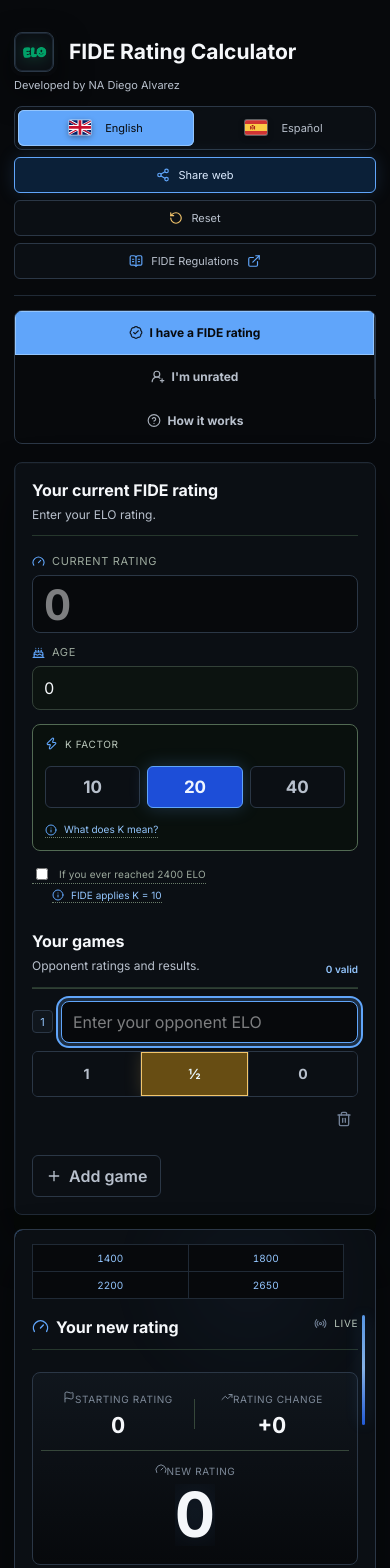
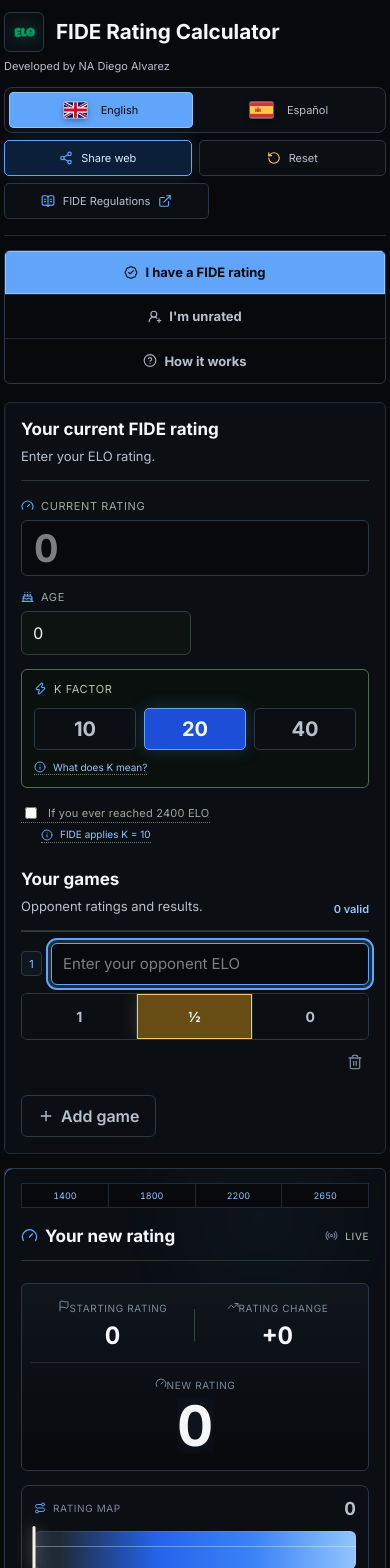
Before and after one commit to zetachess/FIDE-Rating-Calculator, a React (Vite) app: page / in a window 390 px wide. Shown: the top 1568 px of the page. Built offline with nearby package versions, Linux system fonts and the light colour scheme.

Commit message:
Improve mobile responsive layout

```diff
--- a/src/colors.css
+++ b/src/colors.css
@@ -492,3 +492,74 @@
       radial-gradient(340px 220px at 70% 38%, rgba(147,197,253,.045), transparent 74%);
   }
 }
+
+/* Mobile product pass: compact, app-like, no oversized controls. */
+@media(max-width:900px){
+  .app{padding:12px 6px 28px;max-width:100%}
+  header{padding:0 0 16px;margin-bottom:14px;gap:12px}
+  .brand{gap:12px}
+  .mark{width:40px;height:40px;border-radius:6px;box-shadow:none}
+  .mark img{width:27px;height:27px}
+  .brand h1{font-size:clamp(20px,5.3vw,25px);line-height:1.08}
+  header p{font-size:11px;margin-top:7px;color:#B8C0CC}
+  .header-actions{display:grid!important;grid-template-columns:1fr 1fr;gap:7px;width:100%}
+  .language-switch{grid-column:1 / -1;width:100%;display:grid;grid-template-columns:1fr 1fr;padding:4px;gap:4px}
+  .language-switch button{height:34px;border-radius:5px;font-size:11px}
+  .language-switch .flag{width:23px;height:16px}
+  .header-actions button,.header-actions a{min-height:36px;justify-content:center;border-radius:5px;padding:8px 10px;font-size:11px}
+  .header-actions a{grid-column:1 / -1;max-width:205px}
+  .mode-tabs{margin-bottom:18px;border-radius:6px;padding:0;overflow:hidden}
+  .mode-tabs button{height:44px;font-size:13px;border-right:0;border-bottom:1px solid #202A36}
+  .mode-tabs button:last-child{border-bottom:0}
+  .workspace{grid-template-columns:1fr!important}
+  .input-panel,.result-panel,.wide-panel{padding:18px;border-radius:6px;box-shadow:none}
+  .section-title,.games-title,.result-title,.wide-title{padding-bottom:14px}
+  h2{font-size:17px}
+  .section-title p,.games-title p{font-size:13px;margin-top:8px}
+  .hero-input{margin:18px 0 14px}
+  .hero-input span,label>span,.k>span{font-size:11px;letter-spacing:.055em}
+  .hero-input input{height:56px;border-radius:6px;font-size:38px;padding:0 12px}
+  .info-grid{gap:14px}
+  .info-grid input{height:44px;border-radius:6px}
+  .info-grid>label:first-child{max-width:170px}
+  .info-grid>.k{padding:12px;border-radius:6px;gap:12px}
+  .k-toggle{grid-template-columns:repeat(3,1fr);gap:8px;width:100%}
+  .k-toggle button{height:42px;border-radius:5px;font-size:20px}
+  .k-help{font-size:10px}
+  .reached-block{gap:4px;margin-top:2px}
+  .reached-block>.check span{font-size:11px}
+  .games-title{margin-top:26px;align-items:end}
+  .games-title>span{font-size:11px}
+  .game-head{display:none!important}
+  .game-row{grid-template-columns:1fr;gap:8px;padding:11px 0}
+  .number-field{gap:9px}
+  .number-field span{width:21px;height:25px;border-radius:4px;flex:0 0 auto}
+  .number-field input{height:42px;border-radius:6px;font-size:15px}
+  .result-toggle{width:100%;grid-template-columns:repeat(3,1fr);border-radius:6px}
+  .result-toggle button{height:45px;font-size:14px}
+  .icon-button{justify-self:end;margin-top:0}
+  .add{height:42px;border-radius:6px;margin-top:8px;padding:0 16px;font-size:16px}
+  .result-grid{padding:16px 8px;border-radius:6px}
+  .result-grid{grid-template-columns:1fr 1fr}
+  .metric.focal{grid-column:1 / -1;border-top:1px solid #202A36;margin-top:12px;padding-top:14px}
+  .metric:nth-child(2):after{display:none}
+  .metric strong{font-size:24px}
+  .metric.focal strong{font-size:56px}
+  .rating-tape,.rating-gauge{margin-right:0}
+  .spectrum-rail{display:none}
+  .chart-grid{gap:10px}
+  .chart-card{border-radius:6px;padding:12px}
+}
+
+@media(max-width:520px){
+  .app{padding-left:4px;padding-right:4px}
+  .header-actions{grid-template-columns:1fr 1fr!important}
+  .language-switch{grid-column:1 / -1!important}
+  .header-actions a{grid-column:1 / -1!important}
+  .mode-tabs{grid-template-columns:1fr!important}
+  .input-panel,.result-panel,.wide-panel{padding:16px}
+  .result-title{align-items:center}
+  .rating-tape{grid-template-columns:repeat(4,1fr)!important;font-size:9px}
+  .rating-tape span{padding:6px 3px}
+  .summary-grid{grid-template-columns:1fr 1fr}
+}
```
